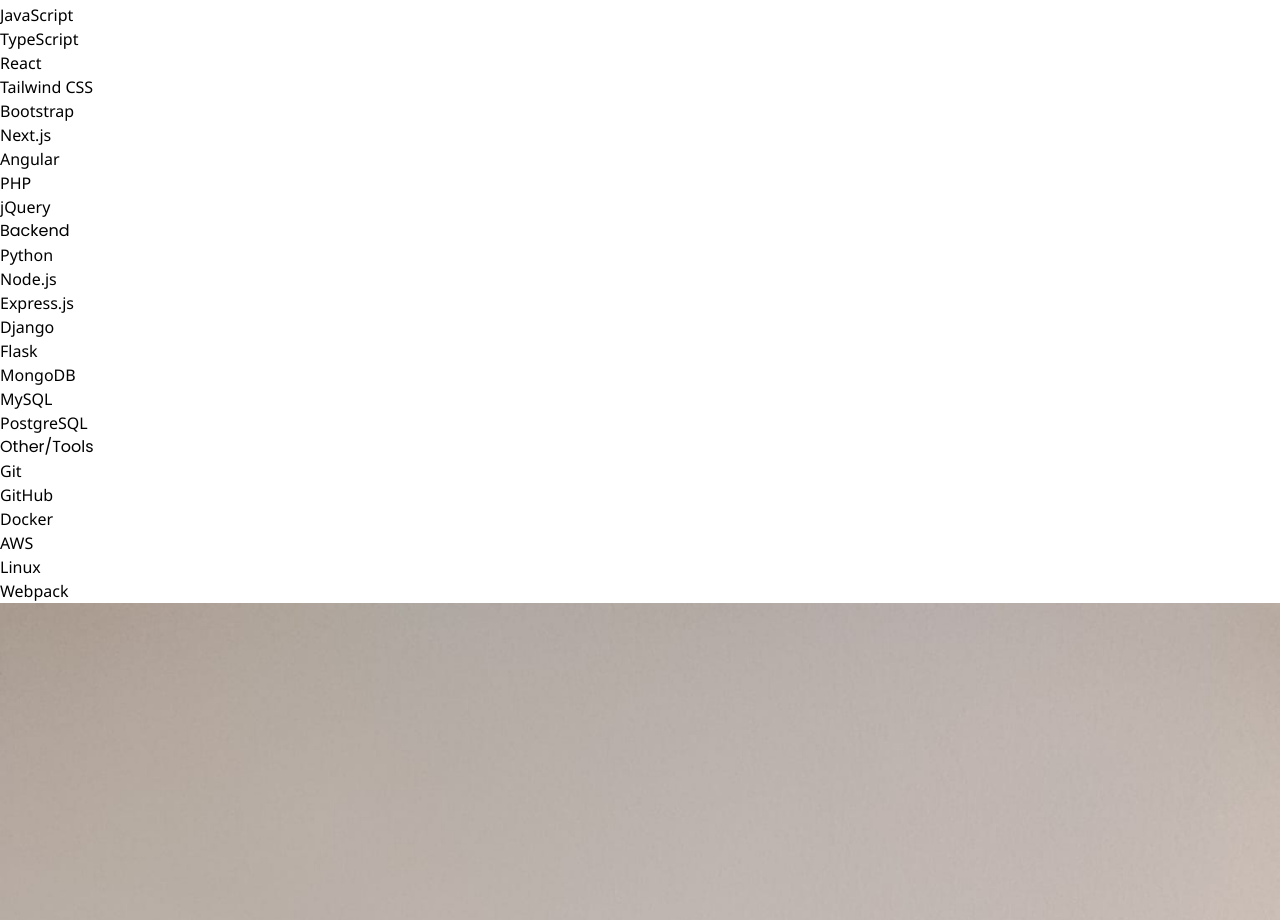
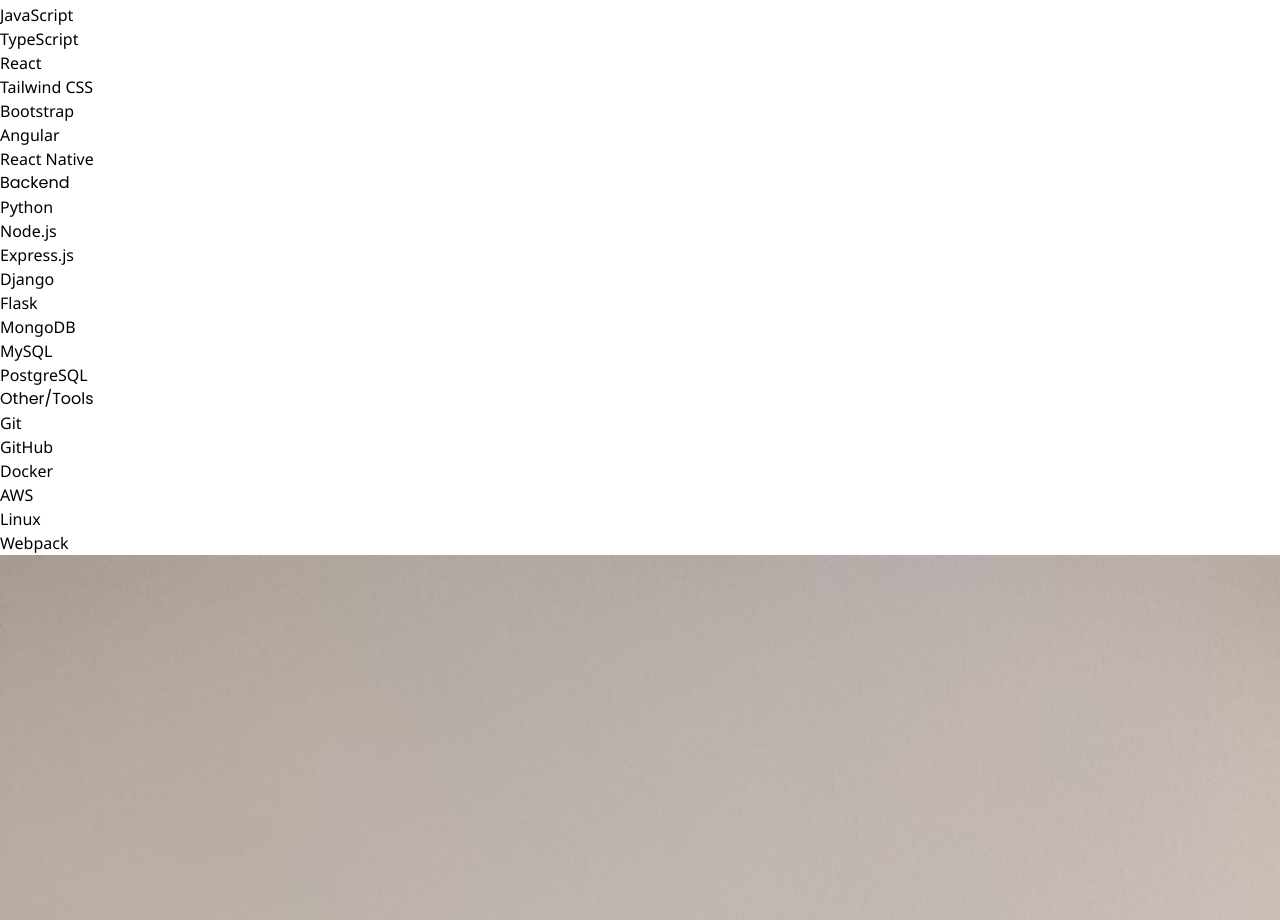
Before and after one commit to ryanwcchan/portfolio, a React (Vite) app: page / in a window 1280 px wide. Shown: the part 1607-2527 px from the top of the page. Built offline with nearby package versions, Linux system fonts and the light colour scheme.

Commit message:
Move constants to index.js Catch 404 error with error page within layout

```diff
--- a/src/constants/index.js
+++ b/src/constants/index.js
@@ -1,3 +1,11 @@
+export const pages = [
+    { location: '/', icon: 'fa-solid fa-house' },
+    { location: 'about', icon: 'fa-solid fa-user' },
+    { location: 'projects', icon: 'fa-solid fa-layer-group' },
+    { location: 'work', icon: 'fa-solid fa-briefcase' },
+    { location: 'contact', icon: 'fa-solid fa-people-arrows' },
+];
+
 export const myProjects = [
     {
         title: "Shopping Cart",
@@ -46,3 +54,36 @@
         endDate: "September 2019",
     }
 ]
+
+export const frontendSkills = [
+    "HTML",
+    "CSS",
+    "JavaScript",
+    "TypeScript",
+    "React",
+    "Tailwind CSS",
+    "Bootstrap",
+    "Angular",
+    "React Native",
+  ]
+
+export const backendSkills = [
+    "Python",
+    "Node.js",
+    "Express.js",
+    "Django",
+    "Flask",
+    "MongoDB",
+    "MySQL",
+    "PostgreSQL",
+  ]
+
+export const tools = [
+    "Git",
+    "GitHub",
+    "Docker",
+    "AWS",
+    "Linux",
+    "Webpack",
+    // "EJS",
+  ]
--- a/src/main.jsx
+++ b/src/main.jsx
@@ -16,6 +16,10 @@
     element: <App />,
     errorElement: <ErrorPage />,
     children: [
+      {
+        path: '*',
+        element: <ErrorPage />
+      },
       {
         index: true,
         element: <Home />
--- a/src/pages/ErrorPage.jsx
+++ b/src/pages/ErrorPage.jsx
@@ -1,6 +1,8 @@
-
 export default function ErrorPage() {
   return (
-    <div>ErrorPage</div>
+    <div className='flex flex-col items-center justify-center h-screen'>
+      <h1 className='text-4xl font-bold'>404 Error</h1>
+      <p className='text-2xl'>Sorry this page does not exist</p>
+    </div>
   )
 }
--- a/src/sections/Intro.jsx
+++ b/src/sections/Intro.jsx
@@ -1,4 +1,5 @@
-import { NavLink, useNavigate } from "react-router-dom"
+import { NavLink } from "react-router-dom"
+import { frontendSkills, backendSkills, tools } from "../constants"
 
 function SkillsList({ list, title }) {
     return (
@@ -16,42 +17,6 @@
 }
 
 export default function Intro() {
-  const navigate = useNavigate()
-
-  const frontendSkills = [
-    "HTML",
-    "CSS",
-    "JavaScript",
-    "TypeScript",
-    "React",
-    "Tailwind CSS",
-    "Bootstrap",
-    "Next.js",
-    "Angular",
-    "PHP",
-    "jQuery",
-  ]
-
-  const backendSkills = [
-    "Python",
-    "Node.js",
-    "Express.js",
-    "Django",
-    "Flask",
-    "MongoDB",
-    "MySQL",
-    "PostgreSQL",
-  ]
-
-  const tools = [
-    "Git",
-    "GitHub",
-    "Docker",
-    "AWS",
-    "Linux",
-    "Webpack",
-  ]
-
   return (
     <div className="flex flex-col space-y-4 max-w-6xl mb-10 h-min-screen w-full">
         <h1 className="text-4xl text-blue-500 py-6 font-bold">My <span className="underline decoration-green-500 font-bold">Skills</span></h1>
--- a/src/sections/Navbar.jsx
+++ b/src/sections/Navbar.jsx
@@ -1,5 +1,6 @@
 import { useState, useEffect, useRef } from "react";
 import { NavLink } from "react-router-dom";
+import { pages } from "../constants";
 
 function NavItems({ pages }) {
   return (
@@ -52,14 +53,6 @@
     console.log(isOpen)
   }
 
-  const pages = [
-    { location: '/', icon: 'fa-solid fa-house' },
-    { location: 'about', icon: 'fa-solid fa-user' },
-    { location: 'projects', icon: 'fa-solid fa-layer-group' },
-    { location: 'work', icon: 'fa-solid fa-briefcase' },
-    { location: 'contact', icon: 'fa-solid fa-people-arrows' },
-  ];
-
   return (
     <header ref={sidebarRef}>
       {/* Mobile menu button */}
```
